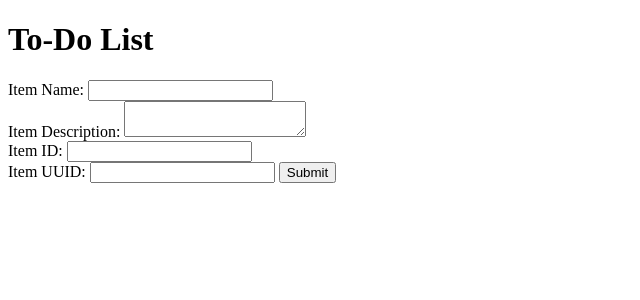
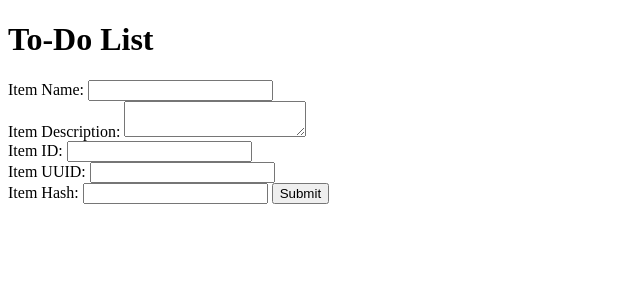
Before and after one commit to mayurbadgujar/flask-mongoDB, a Flask app: page /todo in a window 1280 px wide. Shown: the top 300 px of the page, without its empty margins (0-640 px from the left). Run offline with Flask 3, Linux system fonts and the light colour scheme.

Commit message:
itemhash added

```diff
--- a/app.py
+++ b/app.py
@@ -48,8 +48,9 @@ def todoitem():
     description = request.form.get('itemDescription')
     itemID=request.form.get('itemID')
     itemUUID= request.form.get("itemUUID")
+    itemHash=request.form.get("itemHash")
     # Insert data into MongoDB
-    data = {"itemName": itemName, "itemDescription": description, "itemID":itemID, "itemUUID":itemUUID}
+    data = {"itemName": itemName, "itemDescription": description, "itemID":itemID, "itemUUID":itemUUID,"itemHash":itemHash}
     collection.insert_one(data)
 
     # Redirect to success page
--- a/templates/todo.html
+++ b/templates/todo.html
@@ -19,7 +19,9 @@
         <br>
         <label for="itemUUID">Item UUID:</label>
         <input type="text" id="itemUUID" name="itemUUID" required>
-
+        <br>
+        <label for="itemHash">Item Hash:</label>
+        <input type="text" id="itemHash" name="itemHash" required>
         <button type="submit">Submit</button>
     </form>
 </body>
```
